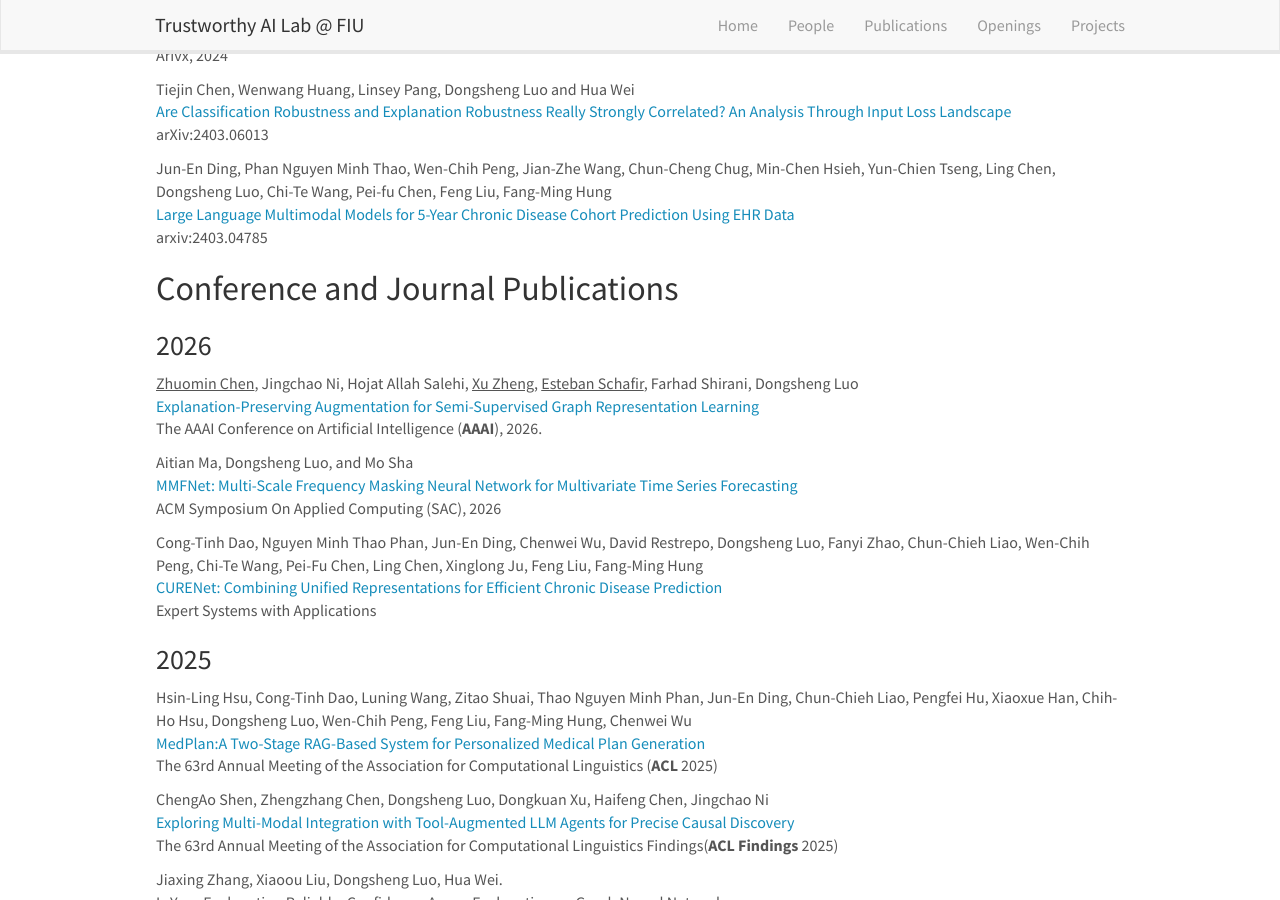
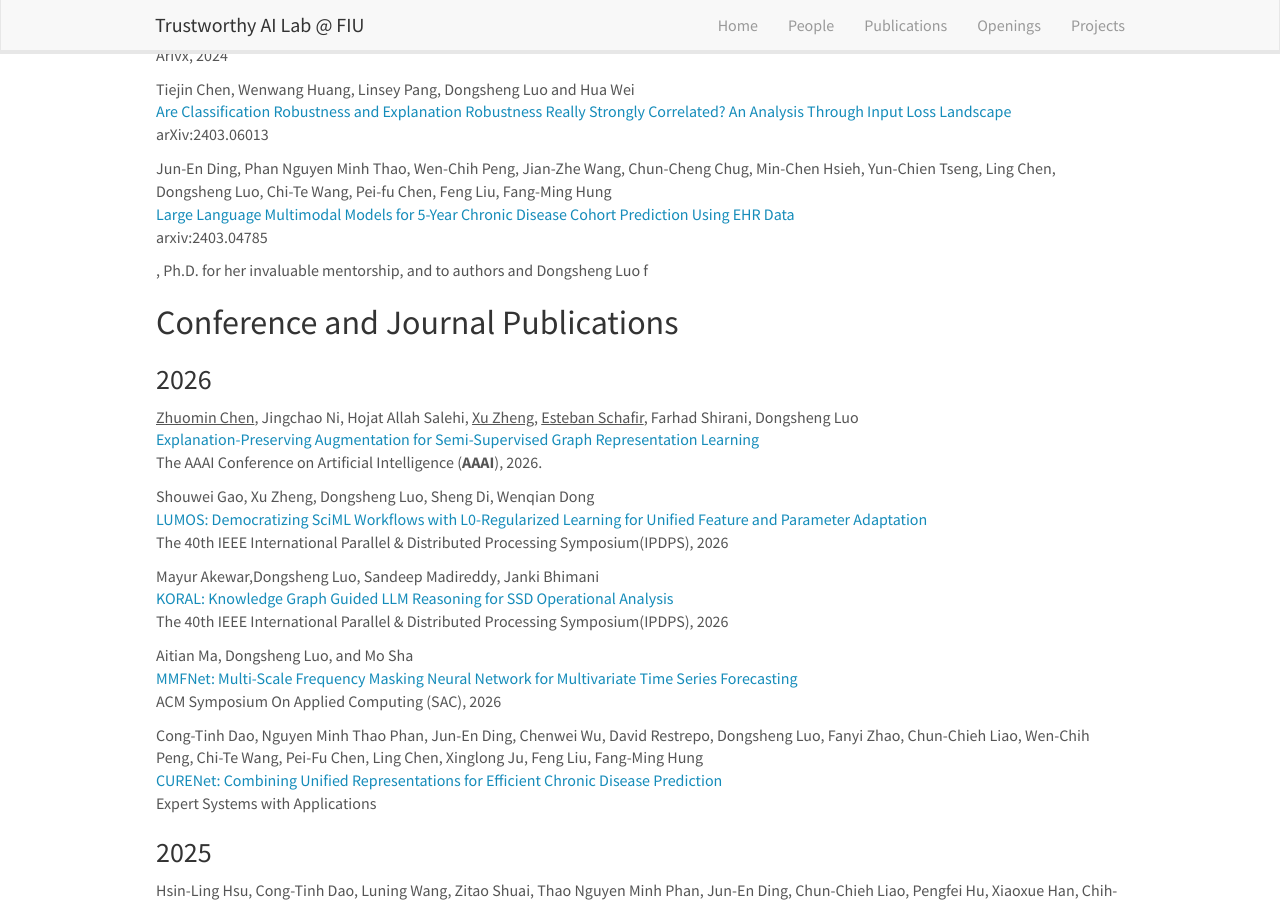
Before and after one commit to trustai4s-lab/trustai4s-lab.github.io, a Jekyll site: the page built from _pages/publications.md, in a window 1280 px wide and 900 px high, scrolled down 815 px. Built offline with Jekyll 4.4.1, drawn with Linux system fonts in a browser that asks for light colours; nearby versions of some CDN libraries.

Commit message:
Update publications.md

```diff
--- a/_pages/publications.md
+++ b/_pages/publications.md
@@ -54,6 +54,7 @@ Jun-En Ding, Phan Nguyen Minh Thao, Wen-Chih Peng, Jian-Zhe Wang, Chun-Cheng Chu
 arxiv:2403.04785
 
 
+, Ph.D. for her invaluable mentorship, and to authors  and Dongsheng Luo f
 
 ## Conference and Journal Publications
 
@@ -61,6 +62,15 @@ arxiv:2403.04785
 <u>Zhuomin Chen</u>, Jingchao Ni, Hojat Allah Salehi, <u>Xu Zheng</u>, <u>Esteban Schafir</u>, Farhad Shirani, Dongsheng Luo\
 [Explanation-Preserving Augmentation for Semi-Supervised Graph Representation Learning](https://arxiv.org/abs/2410.12657)\
 The AAAI Conference on Artificial Intelligence (**AAAI**), 2026.
+
+Shouwei Gao, Xu Zheng, Dongsheng Luo, Sheng Di, Wenqian Dong\
+[LUMOS: Democratizing SciML Workflows with L0-Regularized Learning for Unified Feature and Parameter Adaptation]()\
+The 40th IEEE International Parallel & Distributed Processing Symposium(IPDPS), 2026
+
+Mayur Akewar,Dongsheng Luo, Sandeep Madireddy,  Janki Bhimani\
+[KORAL: Knowledge Graph Guided LLM Reasoning for SSD Operational Analysis]()\
+The 40th IEEE International Parallel & Distributed Processing Symposium(IPDPS), 2026
+
 
 Aitian Ma, Dongsheng Luo, and Mo Sha\
 [MMFNet: Multi-Scale Frequency Masking Neural Network for Multivariate Time Series Forecasting](https://arxiv.org/abs/2410.02070)\
```
